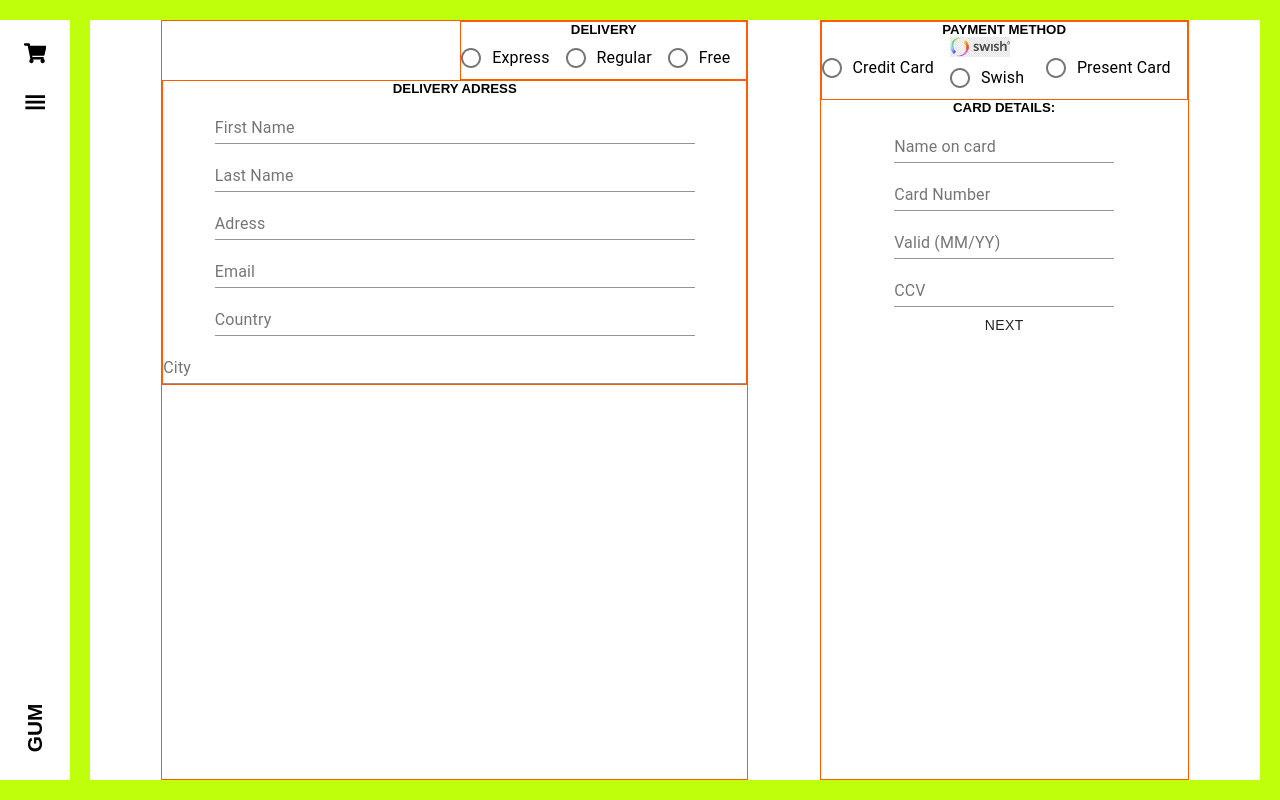
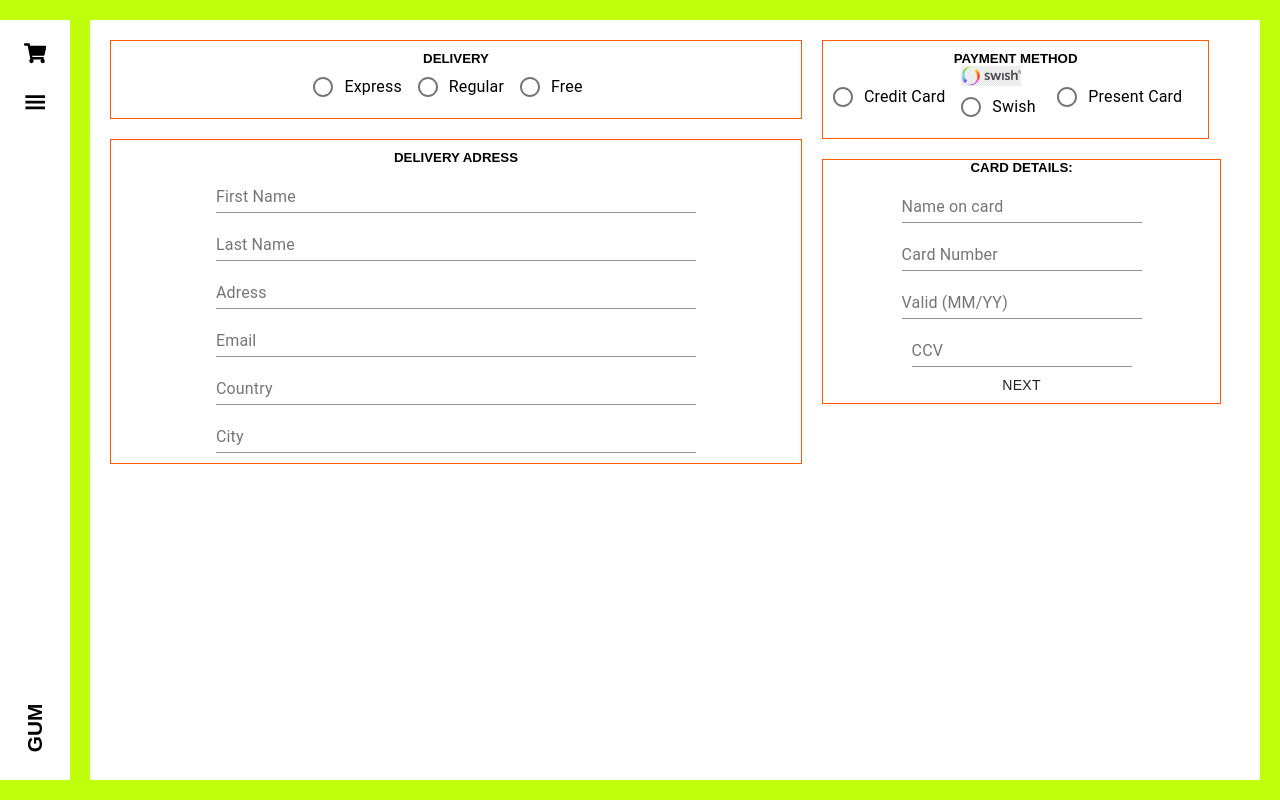
Before and after one commit to MTLY-1610/ESHOP-GUM, a React (Create React App) app: page /payment in a window 1280 px wide. Built offline with nearby package versions, Linux system fonts and the light colour scheme; a web font is replaced by a local one.

Commit message:
payment flex

```diff
--- a/src/App.css
+++ b/src/App.css
@@ -506,15 +506,7 @@
   padding-bottom: 1rem;
 }
 
-.paymentbutton button {
-  /* flex-grow: 1;
-  border: none;
-  font-size: 1rem;
-  padding: 0.5rem 1rem;
-  background-color: #ff5c00;
-  color: white;
-  text-transform: uppercase; */
-}
+
 
 /* PAYMENT*/
 
@@ -522,73 +514,35 @@
   width: 100%;
   height: 95vh;
   display: flex;
-  justify-content: space-evenly;
+  padding: 1.25rem 1.25rem 1.25rem 1.25rem;
+
+
   flex-direction: row;
 }
 .delivery-box{
   display: flex;
   flex-direction: column;
-  border: 1px solid #ff5c00;
-  width: 50%;
+
+  width: 60%;
 
 }
 .payment-box{
   display: flex;
   flex-direction: column;
 
-  border: 1px solid #ff5c00;
+
 
 }
-.payment-delivery-method {
-  display: flex;
-  flex-direction: row-reverse;
-}
 
-/* Recap */
-
-.Recap {
-  display: flex;
-  flex-direction: row;
-}
-
-.cart-Recap {
-  display: flex;
-  flex-direction: column;
-  align-items: center;
-  min-width: 20em;
-  width: 20%;
-  flex-grow: 6;
-  min-height: 25vh;
-  height: auto;
-  padding: 1.25rem 1.25rem 1.25rem 1.25rem;
-  border: 1px solid #ff5c00;
-}
-
-.cart-Recap-Header {
-  display: flex;
-  flex-direction: row;
-  justify-content: space-evenly;
-}
-
-.cart-Recap-Header h5 {
-  display: flex;
-}
-
-.card-Total {
-  display: flex;
-  justify-content: flex-end;
-  width: 10rem;
-  margin-left: 0;
-}
-
-/* NOW */
 
 .payment-Solution {
   display: flex;
   flex-direction: column;
-
   align-items: center;
   justify-content: space-evenly;
+  margin-bottom: .625rem;
+  margin-left: .625rem;
+  padding: .625rem .625rem .625rem .625rem;
   border: 1px solid #ff5c00;
 }
 .radio-div{
@@ -603,6 +557,10 @@
   align-items: center;
   justify-content: space-evenly;
   width: auto;
+  flex-grow: 1;
+  margin-bottom: .625rem;
+  margin-right: .625rem;
+  padding: .625rem .625rem .625rem .625rem;
   border: 1px solid #ff5c00;
 }
 
@@ -617,16 +575,16 @@
   align-items: flex-start;
 }
 
-.pay {
-  display: flex;
-  flex-direction: row;
-}
 
-.adress-Recap>div {
+
+.payment {
   display: flex;
   flex-direction: column;
   align-items: center;
   width: 100%;
+  margin-left: .625rem;
+  margin-top: .625rem;
+  border: 1px solid #ff5c00;
 
 }
 
@@ -635,67 +593,17 @@
   flex-direction: column;
   justify-content: space-between;
   align-items: center;
+  margin-top: .625rem;
+  margin-right: .625rem;
+  padding: .625rem .625rem .625rem .625rem;
   border: 1px solid #ff5c00;
 
-
-}
-
-.firstname {
-  display: flex;
-
-}
-
-.validity-ccv {
-  display: flex;
-
-}
-
-.validity {
-  display: flex;
-  align-items: flex-start;
-  margin-right: 0.5rem;
-}
-
-.ccv {
-
-  display: flex;
-  align-items: center;
-  justify-content: center;
-}
-
-.lastname {
-  display: flex;
-}
-
-.adress {
-
-  display: flex;
-}
-
-.mail {
-
-  display: flex;
-}
-
-.mail>span {
-
-}
-
-.card {
-
-  display: flex;
-}
-
-.country {
-  display: flex;
-
-}
-
-.zip {
-  display: flex;
 
 }
 
 #field {
   width: 30rem !important;
 }
+#field-narrow {
+  width: 15rem !important;
+}
--- a/src/components/CreditCard.tsx
+++ b/src/components/CreditCard.tsx
@@ -17,10 +17,12 @@ class CreditCard extends React.Component<Props, State> {
   };
   render() {
     return (
-      <div className="adress-Recap">
-        <div>
+      <div className="payment">
+
           <h5 className="headers">CARD DETAILS:</h5>
           <TextField
+            id="field-narrow"
+
             type="name"
             name="Fullname"
             //   value={this.state.firstName}
@@ -29,6 +31,7 @@ class CreditCard extends React.Component<Props, State> {
             //   onKeyDown={this.onlyLetter}
           />
           <TextField
+            id="field-narrow"
             type="tel"
             name="cardNumber"
             label="Card Number"
@@ -36,6 +39,8 @@ class CreditCard extends React.Component<Props, State> {
             onChange={this.cardNrMax}
           />
           <TextField
+            id="field-narrow"
+
             type="tel"
             name="Valid Date"
             //   value={this.state.firstName}
@@ -51,7 +56,7 @@ class CreditCard extends React.Component<Props, State> {
             // onChange={this.handleChange}
             onKeyDown={this.props.onlyNumber}
           />
-        </div>
+
         <div>
           <Link to="/checkout">
             <Button>Next</Button>
--- a/src/components/Delivery.tsx
+++ b/src/components/Delivery.tsx
@@ -21,7 +21,7 @@ class DeliveryForm extends React.Component<Props, State> {
           <TextField id="field" type="name" name="Adress" label="Adress" />
           <TextField id="field" type="email" name="Email" label="Email" />
           <TextField id="field" type="text" name="Country" label="Country"  />
-          <TextField id="field" type="text" name="City" label="City" fullWidth />
+          <TextField id="field" type="text" name="City" label="City"  />
 
       </div>
     );
--- a/src/components/Payment.tsx
+++ b/src/components/Payment.tsx
@@ -225,7 +225,7 @@ class Payment extends React.Component<Props, State> {
 
         />
 
-          <PresentCard />
+            <PresentCard />
 
         </div>
       </div>
--- a/src/components/PresentCard.tsx
+++ b/src/components/PresentCard.tsx
@@ -10,7 +10,7 @@ export interface State {}
 class PresentCard extends React.Component<Props, State> {
   render() {
     return (
-      <div className="adress-Recap">
+      <div className="payment">
         <div>
           <h5 className="headers">PRESENTCARD DETAILS:</h5>
           <TextField
--- a/src/components/Swish.tsx
+++ b/src/components/Swish.tsx
@@ -12,7 +12,7 @@ export interface State {}
 class Swish extends React.Component<Props, State> {
   render() {
     return (
-      <div className="adress-Recap">
+      <div className="payment">
         <div>
           <h5 className="headers">SWISH DETAILS:</h5>
           <TextField
```
